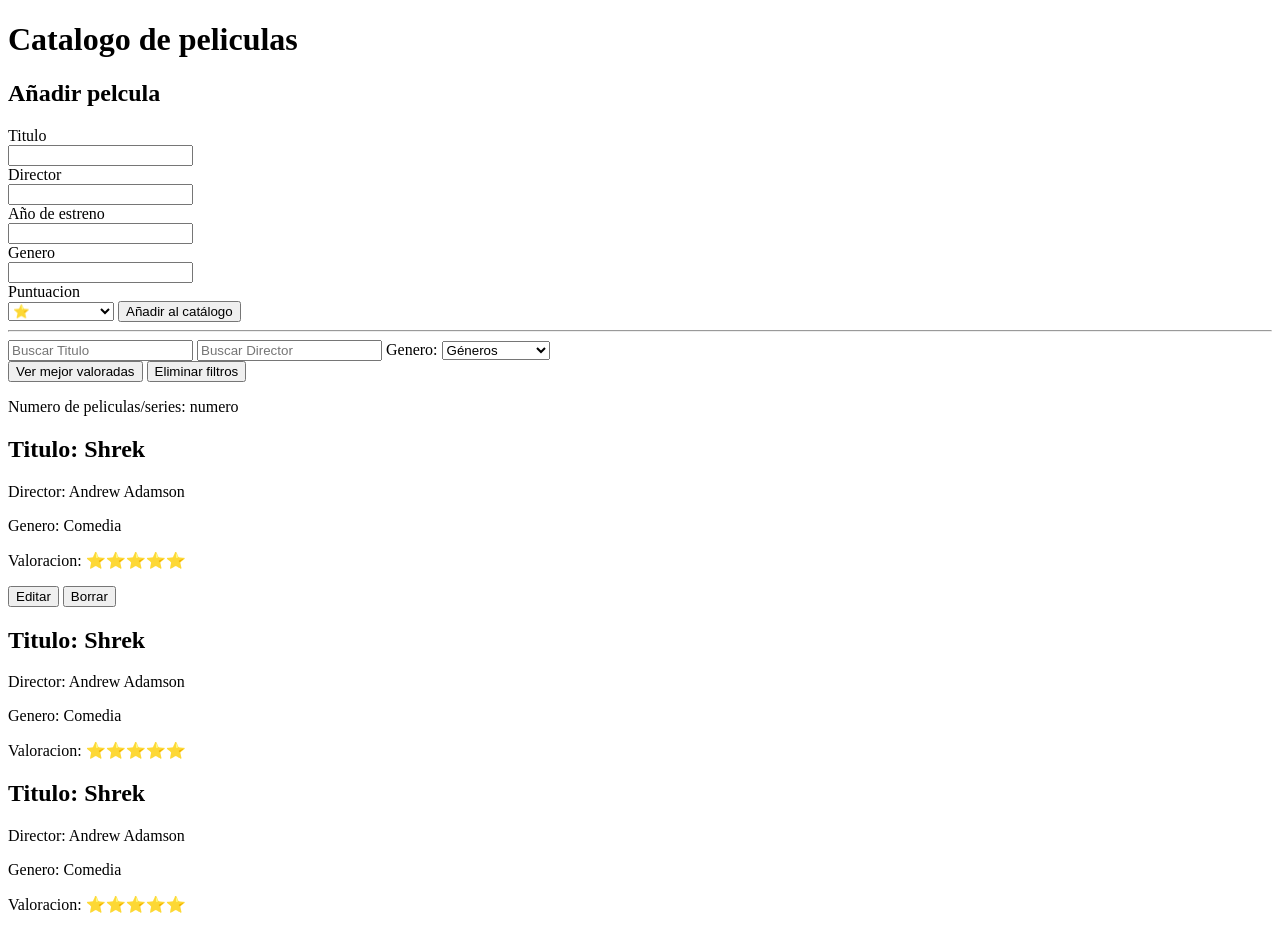
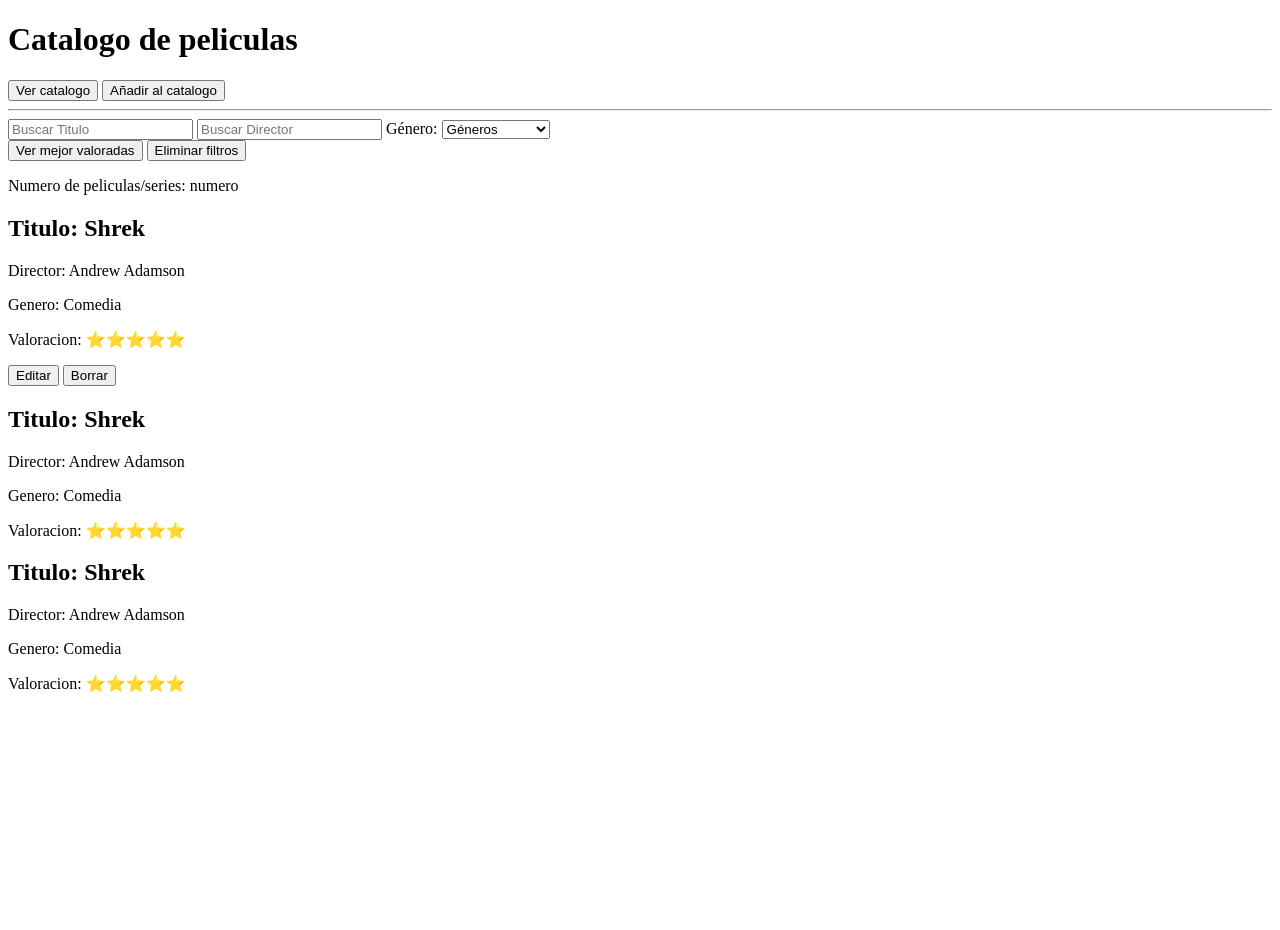
Before and after one commit to Alexisricoser/Proyecto_Peliculas, a plain HTML site: page Index.html in a window 1280 px wide. After the commit the page ends 800 px from the top, so only its background shows below. Drawn offline with Linux system fonts and the light colour scheme.

Commit message:
Añadir funcion de cambio entre añadir y ver catalogo

```diff
--- a/Index.html
+++ b/Index.html
@@ -8,25 +8,28 @@
 </head>
 <body>
     <h1>Catalogo de peliculas</h1>
+    <button id="verCatalogo">Ver catalogo</button>
+    <button id="verForm">Añadir al catalogo</button>
+    <hr>
 
-    <div id="contForm">
+    <div id="contForm" hidden>
         <h2>Añadir pelcula</h2>
         <form id="formulario">
             <label for="Titulo">Titulo</label>
             <br>
-            <input type="text" id="Titulo">
+            <input name="Titulo" type="text" id="Titulo">
             <br>
-            <label for="Director">Director</label>
+            <label  for="Director">Director</label>
             <br>
-            <input type="text" id="Director">
+            <input name="Director" type="text" id="Director">
             <br>
-            <label for="año">Año de estreno</label>
+            <label  for="año">Año de estreno</label>
             <br>
-            <input type="text" id="año">
+            <input name="año" type="text" id="año">
             <br>
-            <label for="Genero">Genero</label>
+            <label for="Genero">Género</label>
             <br>
-            <input type="text" id="Genero">
+            <input name="Genero" type="text" id="Genero">
             <br>
             <label for="Puntuacion">Puntuacion</label>
             <br>
@@ -42,12 +45,11 @@
             <button id="botonenviar">Añadir al catálogo</button>
         </form>
     </div>
-    <hr>
     <div id="Catalogo">
         <form>
             <input type="text" id="buscadorTitulo" placeholder="Buscar Titulo">
             <input type="text" id="buscadorDirector" placeholder="Buscar Director">
-            <label for="buscadorGenero">Genero: </label>
+            <label for="buscadorGenero">Género: </label>
             <select name="buscadorGenero" id="buscadorGenero">
                 <option value="Defaut">Géneros</option>
                 <option value="Comedia">Comedia</option>
@@ -83,5 +85,6 @@
             <p>Valoracion: ⭐⭐⭐⭐⭐</p>
         </div>
     </div>
+    <script src="js/peliculas.js"></script>
 </body>
 </html>
--- a/js/peliculas.js
+++ b/js/peliculas.js
@@ -0,0 +1,8 @@
+verForm.addEventListener("click", () => {
+    contForm.hidden = false
+    Catalogo.setAttribute("hidden", "true")
+})
+verCatalogo.addEventListener("click", () => {
+    contForm.setAttribute("hidden", "true")
+    Catalogo.hidden = false
+})
```
